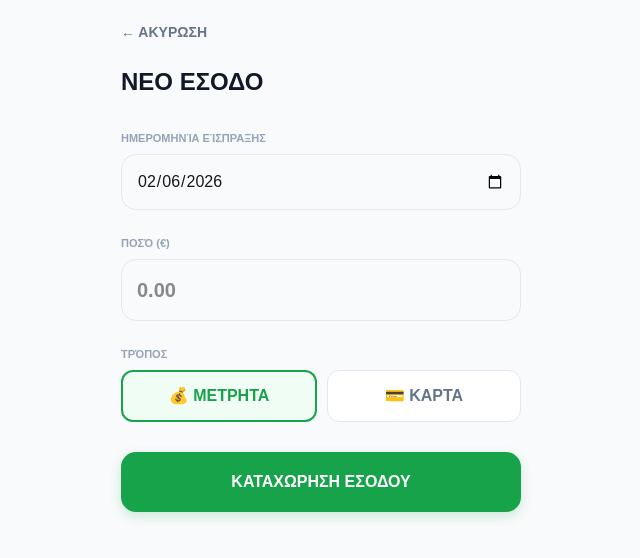
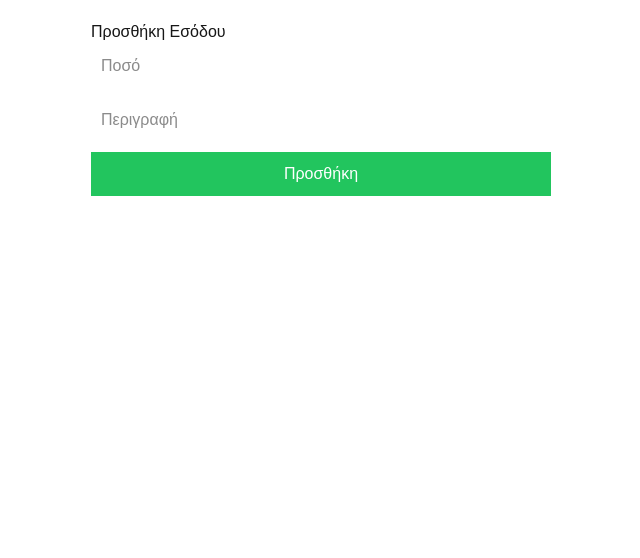
Before and after one commit to tsigris/cosy-management, a Next.js app: page /add-income in a window 1280 px wide. Shown: the top 558 px of the page, without its empty margins (319-959 px from the left). Built offline with nearby package versions, Linux system fonts and the light colour scheme.

Commit message:
final build fix

```diff
--- a/src/app/add-income/page.tsx
+++ b/src/app/add-income/page.tsx
@@ -1,103 +1,70 @@
 'use client'
-export const dynamic = 'force-dynamic' // Η απαραίτητη προσθήκη για να μην βγάζει error στο Vercel
-
-import { useState, Suspense } from 'react'
+import { Suspense, useState, useEffect } from 'react'
 import { supabase } from '@/lib/supabase'
 import { useRouter, useSearchParams } from 'next/navigation'
-import Link from 'next/link'
 
-function IncomeForm() {
+// Αυτό το κομμάτι περιέχει τη λογική της σελίδας
+function AddIncomeContent() {
   const router = useRouter()
   const searchParams = useSearchParams()
-
-  const dateFromUrl = searchParams.get('date') || new Date().toISOString().split('T')[0]
-
   const [amount, setAmount] = useState('')
-  const [method, setMethod] = useState('Μετρητά')
-  const [date, setDate] = useState(dateFromUrl)
-  const [notes, setNotes] = useState('')
+  const [description, setDescription] = useState('')
   const [loading, setLoading] = useState(false)
 
-  async function handleSubmit(e: React.FormEvent) {
+  const handleSubmit = async (e: React.FormEvent) => {
     e.preventDefault()
     setLoading(true)
+    const { data: { user } } = await supabase.auth.getUser()
+
+    if (user) {
       const { error } = await supabase.from('transactions').insert([
         {
+          user_id: user.id,
           amount: parseFloat(amount),
-        method,
+          description,
           type: 'income',
-        date_recorded: date,
-        notes
+          date: new Date().toISOString()
         }
       ])
-    if (!error) router.push('/')
+      if (!error) router.push('/analysis')
+      else alert('Σφάλμα: ' + error.message)
+    }
     setLoading(false)
   }
 
   return (
-    <div style={{ maxWidth: '400px', margin: '0 auto' }}>
-      <Link href="/" style={{ color: '#64748b', textDecoration: 'none', fontSize: '14px', fontWeight: 'bold' }}>← ΑΚΥΡΩΣΗ</Link>
-      <h1 style={{ fontSize: '24px', fontWeight: '900', marginTop: '20px', color: '#111827' }}>ΝΕΟ ΕΣΟΔΟ</h1>
-
-      <form onSubmit={handleSubmit} style={{ marginTop: '25px', display: 'flex', flexDirection: 'column', gap: '20px' }}>
-        <div>
-          <label style={{ fontSize: '11px', fontWeight: '800', color: '#94a3b8', textTransform: 'uppercase' }}>Ημερομηνία Είσπραξης</label>
-          <input
-            type="date"
-            value={date}
-            onChange={(e) => setDate(e.target.value)}
-            required
-            style={{ width: '100%', padding: '15px', borderRadius: '15px', border: '1px solid #e2e8f0', fontSize: '16px', marginTop: '5px' }}
-          />
-        </div>
-
-        <div>
-          <label style={{ fontSize: '11px', fontWeight: '800', color: '#94a3b8', textTransform: 'uppercase' }}>Ποσό (€)</label>
+    <main style={{ padding: '20px', maxWidth: '500px', margin: '0 auto' }}>
+      <h1>Προσθήκη Εσόδου</h1>
+      <form onSubmit={handleSubmit}>
         <input
           type="number"
-            step="0.01"
+          placeholder="Ποσό"
           value={amount}
           onChange={(e) => setAmount(e.target.value)}
+          style={{ width: '100%', padding: '10px', marginBottom: '10px' }}
           required
-            placeholder="0.00"
-            style={{ width: '100%', padding: '15px', borderRadius: '15px', border: '1px solid #e2e8f0', fontSize: '20px', fontWeight: '900', marginTop: '5px' }}
         />
-        </div>
-
-        <div>
-          <label style={{ fontSize: '11px', fontWeight: '800', color: '#94a3b8', textTransform: 'uppercase' }}>Τρόπος</label>
-          <div style={{ display: 'flex', gap: '10px', marginTop: '5px' }}>
-            {['Μετρητά', 'Κάρτα'].map(m => (
-              <button
-                key={m}
-                type="button"
-                onClick={() => setMethod(m)}
-                style={{ flex: 1, padding: '12px', borderRadius: '12px', border: method === m ? '2px solid #16a34a' : '1px solid #e2e8f0', backgroundColor: method === m ? '#f0fdf4' : 'white', color: method === m ? '#16a34a' : '#64748b', fontWeight: 'bold' }}
-              >
-                {m === 'Κάρτα' ? '💳 ΚΑΡΤΑ' : '💰 ΜΕΤΡΗΤΑ'}
-              </button>
-            ))}
-          </div>
-        </div>
-
-        <button
-          type="submit"
-          disabled={loading}
-          style={{ backgroundColor: '#16a34a', color: 'white', padding: '18px', borderRadius: '15px', border: 'none', fontSize: '16px', fontWeight: 'bold', marginTop: '10px', boxShadow: '0 4px 12px rgba(22, 163, 74, 0.2)' }}
-        >
-          {loading ? 'ΑΠΟΘΗΚΕΥΣΗ...' : 'ΚΑΤΑΧΩΡΗΣΗ ΕΣΟΔΟΥ'}
+        <input
+          type="text"
+          placeholder="Περιγραφή"
+          value={description}
+          onChange={(e) => setDescription(e.target.value)}
+          style={{ width: '100%', padding: '10px', marginBottom: '10px' }}
+          required
+        />
+        <button type="submit" disabled={loading} style={{ width: '100%', padding: '10px', backgroundColor: '#22c55e', color: 'white', border: 'none' }}>
+          {loading ? 'Αποθήκευση...' : 'Προσθήκη'}
         </button>
       </form>
-    </div>
+    </main>
   )
 }
 
-export default function AddIncome() {
+// Η κύρια σελίδα που "τυλίγει" το περιεχόμενο σε Suspense
+export default function AddIncomePage() {
   return (
-    <main style={{ backgroundColor: '#f9fafb', minHeight: '100vh', padding: '20px', fontFamily: 'sans-serif' }}>
-      <Suspense fallback={<p style={{ textAlign: 'center' }}>Φόρτωση...</p>}>
-        <IncomeForm />
+    <Suspense fallback={<div>Φόρτωση...</div>}>
+      <AddIncomeContent />
     </Suspense>
-    </main>
   )
 }
```
Lines whose indentation alone changed are shown as unchanged.
